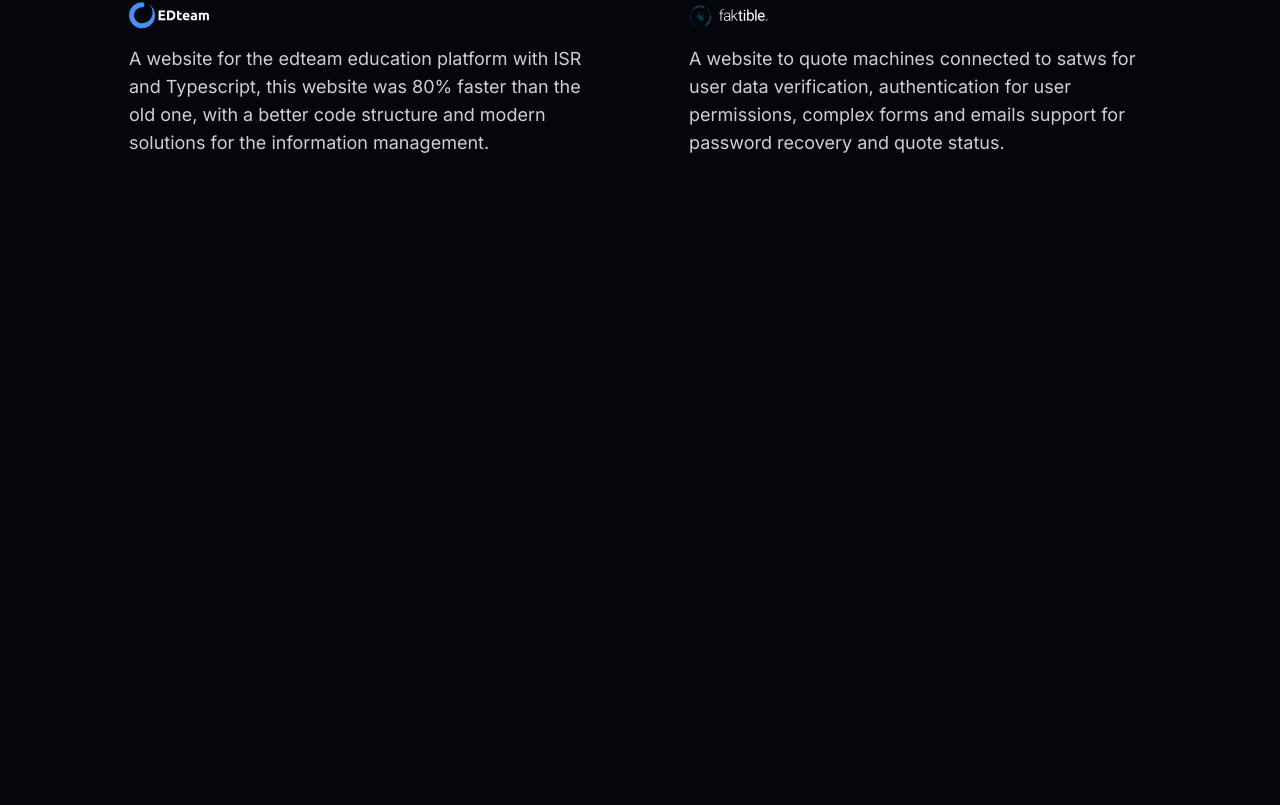
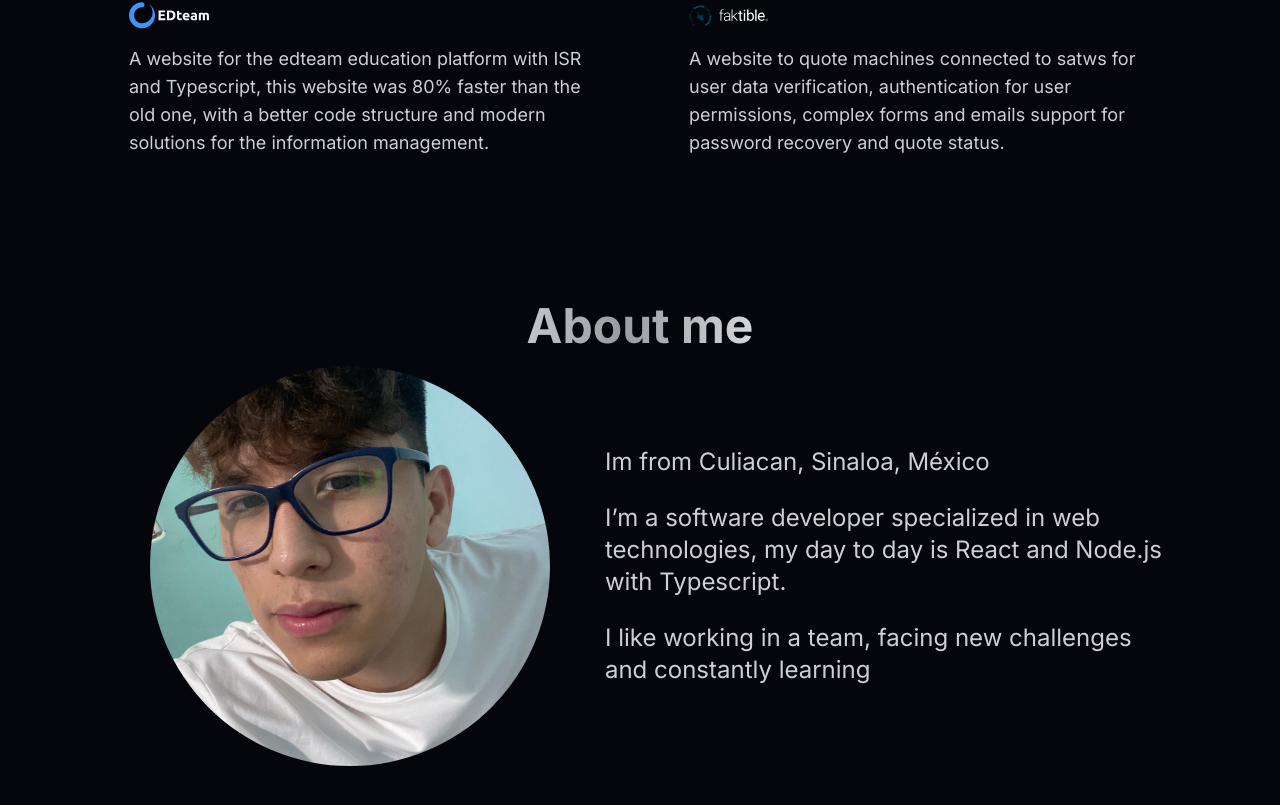
Before and after one commit to sam-621/rogeliosamuel.com, a Next.js app: page / in a window 1280 px wide. Shown: the part 1495-2300 px from the top of the page. Before the commit the page ends 1861 px from the top, so only its background shows below. Built offline with nearby package versions, Linux system fonts and the light colour scheme.

Commit message:
feat: add AboutMe section

```diff
--- a/src/components/molecules/SectionHeader.tsx
+++ b/src/components/molecules/SectionHeader.tsx
@@ -9,12 +9,12 @@ export const SectionHeader: FC<Props> = ({ title, subtitle }) => {
       <Title variant="h2" className="text-center">
         {title}
       </Title>
-      <Subtitle className="text-center">{subtitle}</Subtitle>
+      {Boolean(subtitle) && <Subtitle className="text-center">{subtitle}</Subtitle>}
     </div>
   )
 }
 
 type Props = {
   title: string
-  subtitle: string
+  subtitle?: string
 }
--- /dev/null
+++ b/src/components/sections/AboutMe.tsx
@@ -0,0 +1,33 @@
+import { Subtitle } from '../atoms/Subtitle'
+import { SectionHeader } from '../molecules/SectionHeader'
+
+export const AboutMe = () => {
+  return (
+    <section className="flex flex-col gap-4">
+      <SectionHeader title="About me" />
+      <div className="flex flex-col justify-center gap-4 md:flex-row items-center">
+        <div className="flex justify-center w-full">
+          <img
+            src="/img/Samuel.jpg"
+            alt="Samuel"
+            className="object-cover rounded-full w-[160px] h-[160px] md:w-[300px] md:h-[300px] xl:w-[400px] xl:h-[400px]"
+          />
+        </div>
+        <div>
+          <Subtitle className="text-center md:text-left">
+            Im from Culiacan, Sinaloa, México
+          </Subtitle>
+          <br />
+          <Subtitle className="text-center md:text-left">
+            I’m a software developer specialized in web technologies, my day to day is React and
+            Node.js with Typescript.
+          </Subtitle>
+          <br />
+          <Subtitle className="text-center md:text-left">
+            I like working in a team, facing new challenges and constantly learning
+          </Subtitle>
+        </div>
+      </div>
+    </section>
+  )
+}
--- a/src/components/sections/index.ts
+++ b/src/components/sections/index.ts
@@ -1,3 +1,4 @@
+export * from './AboutMe'
 export * from './Header'
 export * from './Hero'
 export * from './MyWork'
--- a/src/pages/index.tsx
+++ b/src/pages/index.tsx
@@ -1,4 +1,4 @@
-import { Header, Hero, MyWork } from '@sections'
+import { AboutMe, Header, Hero, MyWork } from '@sections'
 
 export const Home = () => {
   return (
@@ -7,6 +7,7 @@ export const Home = () => {
       <main className="mx-4 flex flex-col gap-20 md:mx-8 lg:mx-28 lg:gap-32 mb-48">
         <Hero />
         <MyWork />
+        <AboutMe />
       </main>
     </>
   )
```
